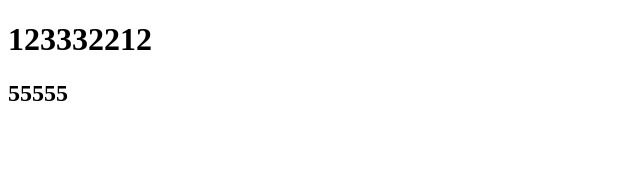
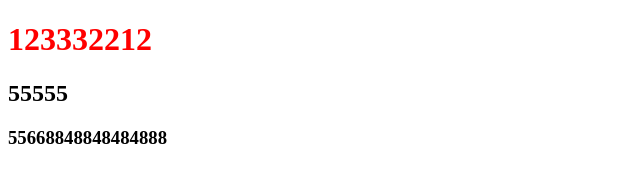
Before and after one commit to ewen0808/git2, a plain HTML site: page index.html in a window 1280 px wide. Shown: the whole page, without its empty margins (0-640 px from the left). Drawn offline with Linux system fonts and the light colour scheme.

Commit message:
更新h3

```diff
--- a/all.css
+++ b/all.css
@@ -2,5 +2,5 @@ body{
     color: #000;
 }
 h1{
-    color: rgb(0, 0, 0);
+    color: red;
 }
--- a/index.html
+++ b/index.html
@@ -10,5 +10,6 @@
 <body>
     <h1>123332212</h1>
     <h2>55555</h2>
+    <h3>55668848848484888</h3>
 </body>
 </html>
```
